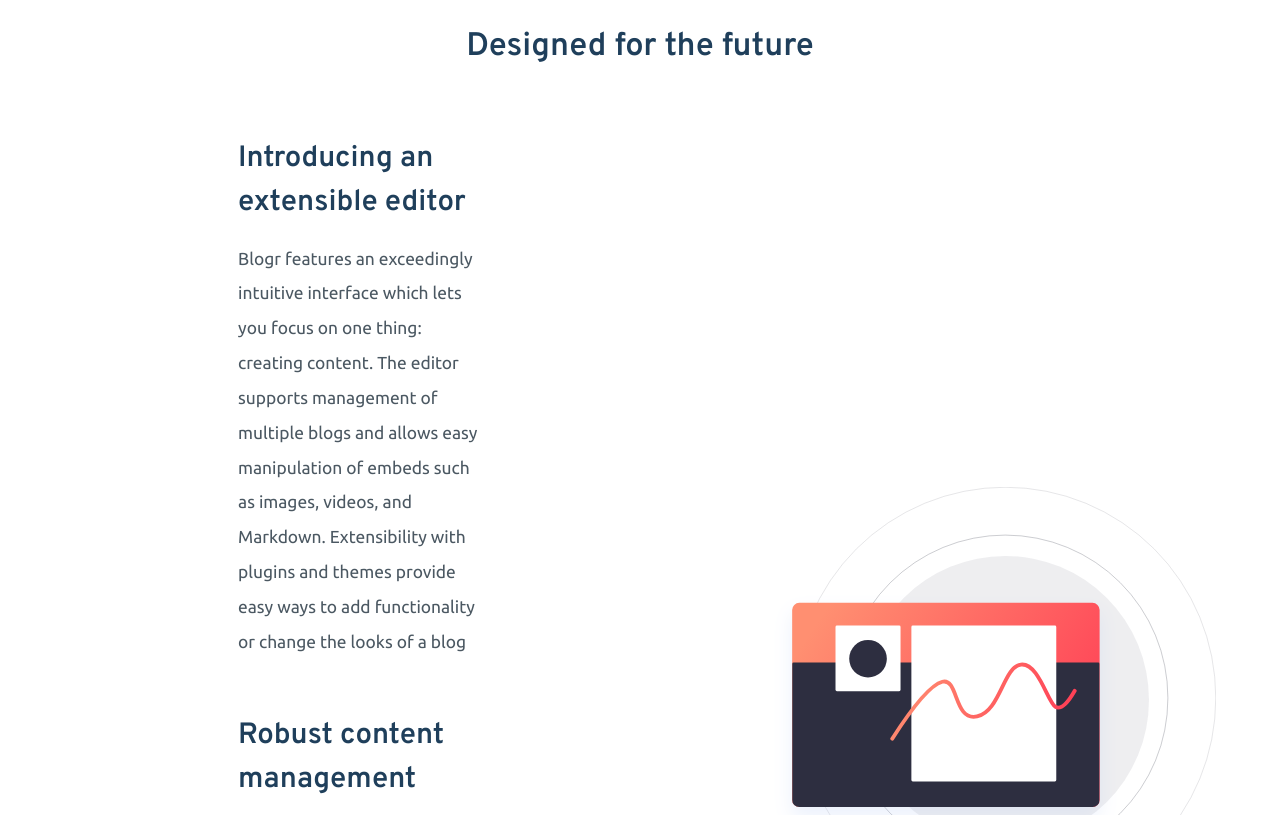
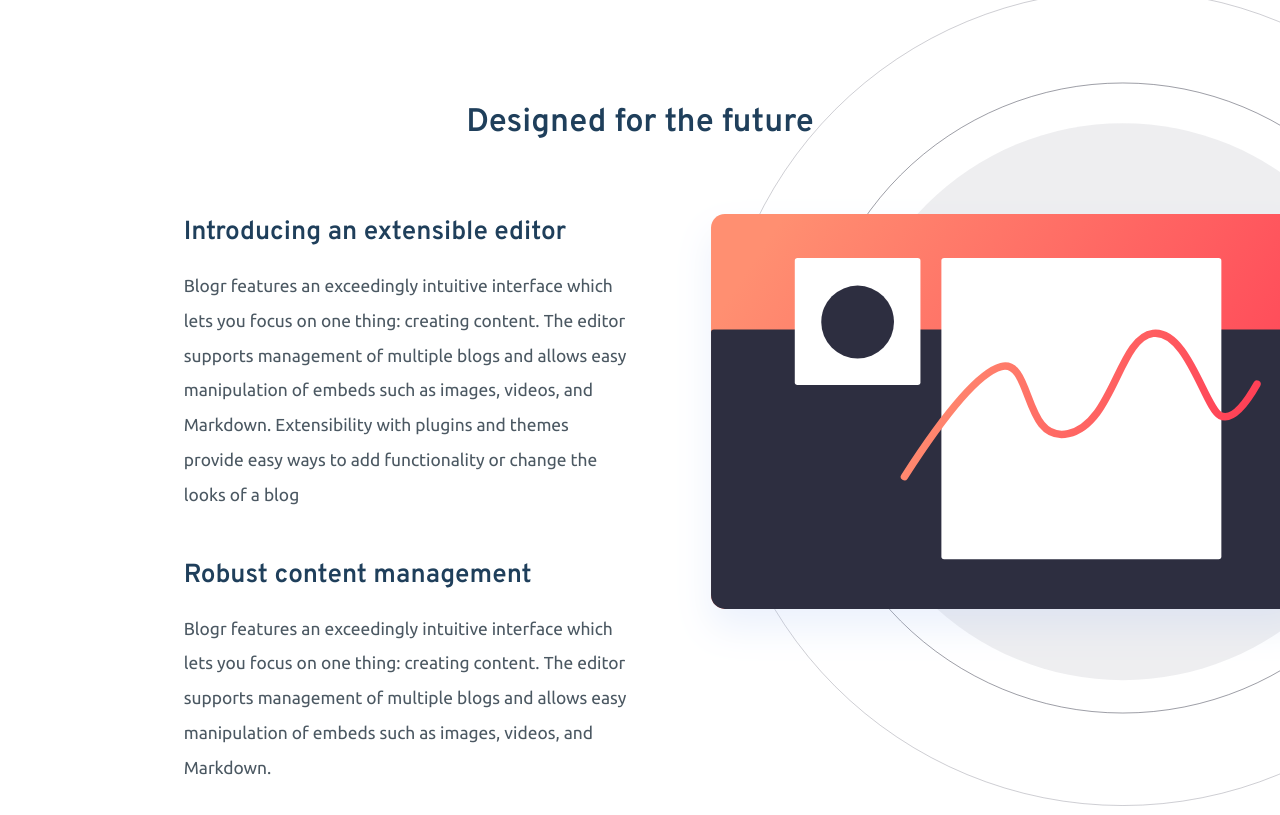
Before and after one commit to AmirRassaei/blogr_landing_page, a website: page index.html in a window 1280 px wide. Shown: the part 704-1519 px from the top of the page. Drawn offline with Linux system fonts and the light colour scheme.

Commit message:
fix feature section xl screen-size

```diff
--- a/index.html
+++ b/index.html
@@ -81,9 +81,7 @@
                   Blogr features an exceedingly intuitive interface which lets
                   you focus on one thing: creating content. The editor supports
                   management of multiple blogs and allows easy manipulation of
-                  embeds such as images, videos, and Markdown. Extensibility
-                  with plugins and themes provide easy ways to add functionality
-                  or change the looks of a blog
+                  embeds such as images, videos, and Markdown.
                 </p>
               </div>
             </div>
--- a/scss/abstracts/_variables.scss
+++ b/scss/abstracts/_variables.scss
@@ -20,6 +20,6 @@ $grid-breakpoint: (
   xxl: 1400px,
 );
 
-$heading-primary-font-size: 3.6rem;
+$heading-primary-font-size: 4.2rem;
 $heading-secondary-font-size: 3rem;
-$heading-tertiary-font-size: 2.7rem;
+$heading-tertiary-font-size: 2.4rem;
--- a/scss/base/_typography.scss
+++ b/scss/base/_typography.scss
@@ -37,11 +37,20 @@ body {
   margin-bottom: 1.5rem;
 }
 
+// header
+.header {
+  &__heading--primary {
+    font-size: 3.6rem;
+
+    @include media-breakpoint-up(lg) {
+      font-size: 4.2rem;
+    }
+  }
+}
+
 // feature section
 .feature {
   &__item {
-    margin-bottom: 5rem;
-    padding: 0 1rem;
     .item__text {
       color: $body-color;
       font-weight: 300;
--- a/scss/layout/_header.scss
+++ b/scss/layout/_header.scss
@@ -4,7 +4,7 @@
 .header {
   &-bg {
     position: relative;
-    min-height: 70vh;
+    min-height: 65vh;
     background-image: linear-gradient(
         to right bottom,
         rgba($color-primary-secondary, 0.8),
@@ -22,7 +22,7 @@
     padding: 2rem;
     display: flex;
     @include media-breakpoint-up(md) {
-      padding: 3rem 8rem;
+      padding: 3rem 12rem;
     }
     &__logo--link {
       color: #fff;
--- a/scss/pages/_home.scss
+++ b/scss/pages/_home.scss
@@ -4,6 +4,12 @@
 .feature {
   padding: 8rem 0;
   overflow: hidden;
+  position: relative;
+
+  @include media-breakpoint-up(xl) {
+    padding: 15rem 0 25rem 0;
+  }
+
   &__heading {
     text-align: center;
   }
@@ -11,28 +17,31 @@
   // box = items + illusteration
   &__box {
     @include media-breakpoint-up(xl) {
-      flex-direction: row;
+      // flex-direction: row;
+      display: block;
     }
   }
 
   &__illustration {
-    height: 40vh;
+    height: 30rem;
     width: 100%;
     background-image: url("../../images/illustration-editor-mobile.svg");
     background-repeat: no-repeat;
     background-position: center center;
     background-size: contain;
     @include media-breakpoint-up(md) {
-      min-height: 50vh;
+      height: 35rem;
     }
 
     @include media-breakpoint-up(xl) {
-      order: 2;
       width: 100%;
-      height: 70vh;
+      height: 75rem;
       background-image: url("../../images/illustration-editor-desktop.svg");
       margin-left: 10rem;
       background-position: right center;
+      position: absolute;
+      top: 5rem;
+      right: -23rem;
     }
   }
 
@@ -43,9 +52,14 @@
       margin-top: 5rem;
     }
     @include media-breakpoint-up(xl) {
-      padding: 0 15rem;
-      margin-top: 3rem;
+      width: 50%;
+      padding: 0 0rem 0 10rem;
+      margin-top: 6rem;
       text-align: left;
+    }
+    .feature__item {
+      margin-bottom: 4rem;
+      padding: 0 1rem;
     }
   }
 }
```
Also changed, not shown: css/main.css, 1 other file.
